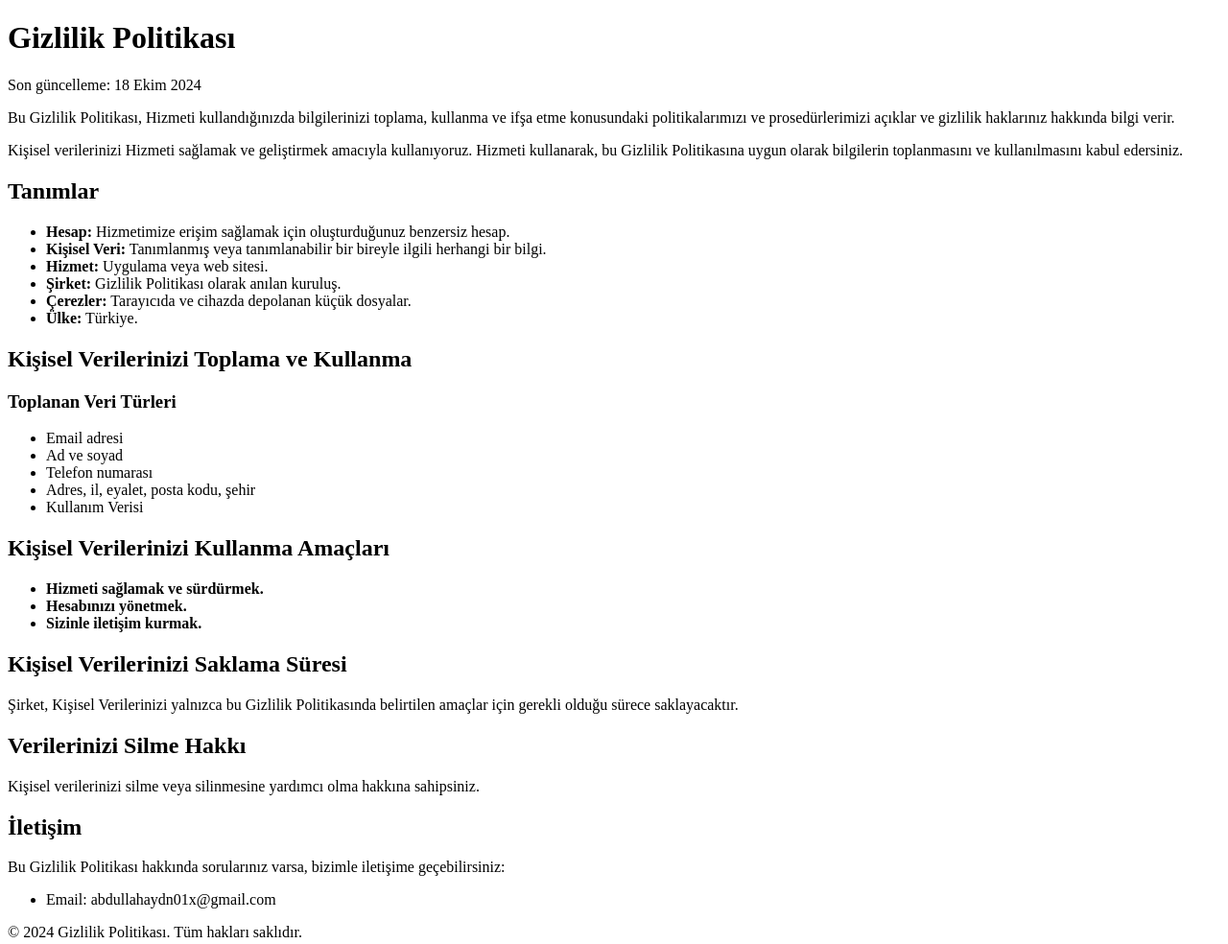
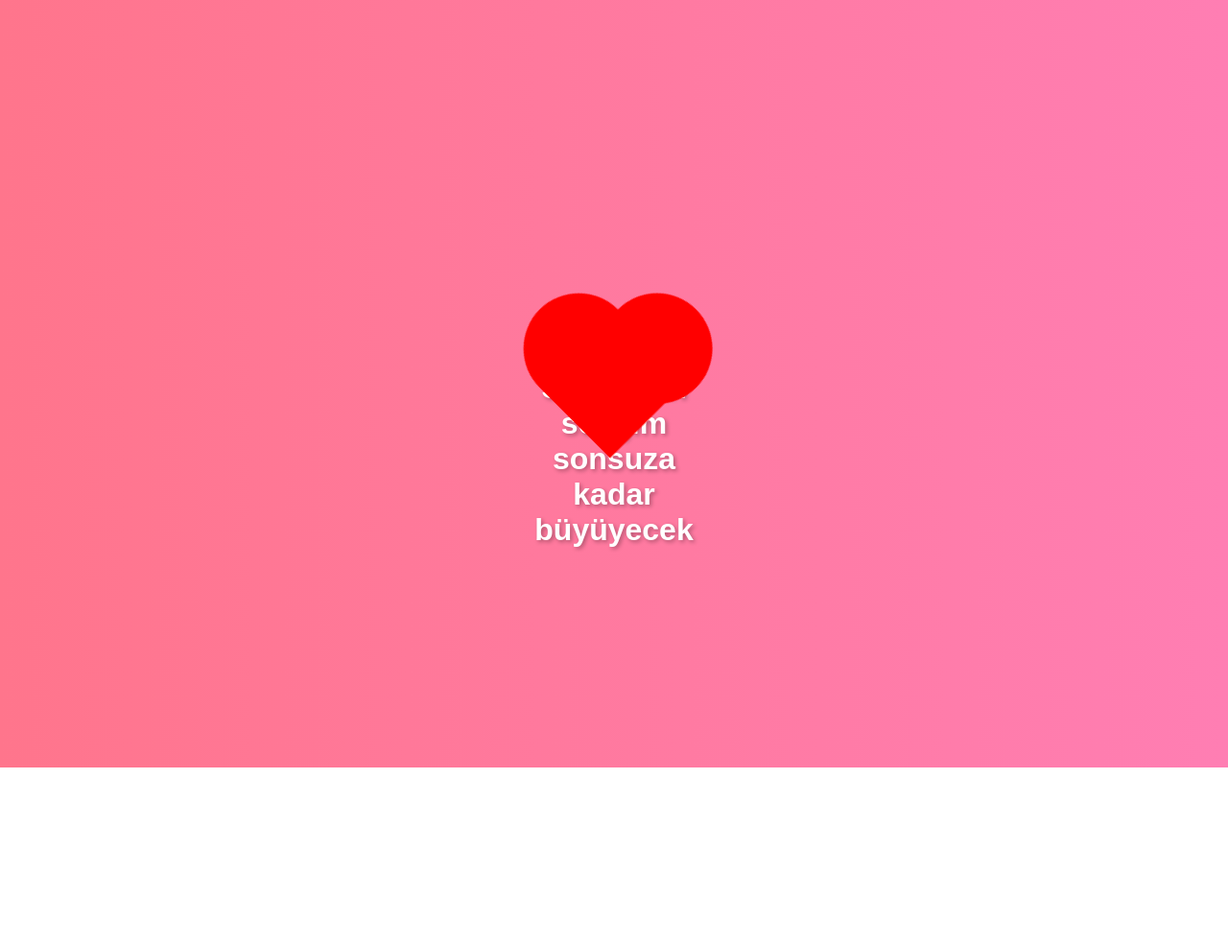
Before and after one commit to abdullahaydiin/politika, a plain HTML site: page index.html in a window 1280 px wide. Shown: the whole page at 96% size. After the commit the page ends 800 px from the top, so only its background shows below. Drawn offline with Linux system fonts and the light colour scheme.

Commit message:
Update index.html
Signed-off-by: abdullahaydiin <128292675+abdullahaydiin@users.noreply.github.com>

```diff
--- a/index.html
+++ b/index.html
@@ -3,74 +3,77 @@
 <head>
     <meta charset="UTF-8">
     <meta name="viewport" content="width=device-width, initial-scale=1.0">
-    <title>Gizlilik Politikası</title>
-    <link rel="stylesheet" href="styles.css"> <!-- Dış stil dosyanızı ekleyin -->
+    <title>Seni Seviyorum</title>
+    <style>
+        body {
+            margin: 0;
+            padding: 0;
+            display: flex;
+            justify-content: center;
+            align-items: center;
+            height: 100vh;
+            background: linear-gradient(to right, #ff758c, #ff7eb3);
+            font-family: 'Arial', sans-serif;
+            color: white;
+            text-align: center;
+        }
+
+        #container {
+            position: relative;
+        }
+
+        h1 {
+            position: absolute;
+            top: 10px;
+            left: 50%;
+            transform: translateX(-50%);
+            font-size: 2rem;
+            text-shadow: 2px 2px 4px rgba(0, 0, 0, 0.3);
+        }
+
+        #heart {
+            width: 100px;
+            height: 90px;
+            background-color: red;
+            position: relative;
+            transform: rotate(-45deg);
+            animation: grow 3s infinite ease-in-out;
+        }
+
+        #heart::before,
+        #heart::after {
+            content: "";
+            width: 100px;
+            height: 100px;
+            background-color: red;
+            border-radius: 50%;
+            position: absolute;
+        }
+
+        #heart::before {
+            top: -50px;
+            left: 0;
+        }
+
+        #heart::after {
+            top: 0;
+            left: 50px;
+        }
+
+        @keyframes grow {
+            0%, 100% {
+                transform: scale(1) rotate(-45deg);
+            }
+            50% {
+                transform: scale(1.2) rotate(-45deg);
+            }
+        }
+    </style>
 </head>
 <body>
-    <header>
-        <h1>Gizlilik Politikası</h1>
-        <p>Son güncelleme: 18 Ekim 2024</p>
-    </header>
-    <main>
-        <section>
-            <p>Bu Gizlilik Politikası, Hizmeti kullandığınızda bilgilerinizi toplama, kullanma ve ifşa etme konusundaki politikalarımızı ve prosedürlerimizi açıklar ve gizlilik haklarınız hakkında bilgi verir.</p>
-            <p>Kişisel verilerinizi Hizmeti sağlamak ve geliştirmek amacıyla kullanıyoruz. Hizmeti kullanarak, bu Gizlilik Politikasına uygun olarak bilgilerin toplanmasını ve kullanılmasını kabul edersiniz.</p>
-        </section>
-
-        <section>
-            <h2>Tanımlar</h2>
-            <ul>
-                <li><strong>Hesap:</strong> Hizmetimize erişim sağlamak için oluşturduğunuz benzersiz hesap.</li>
-                <li><strong>Kişisel Veri:</strong> Tanımlanmış veya tanımlanabilir bir bireyle ilgili herhangi bir bilgi.</li>
-                <li><strong>Hizmet:</strong> Uygulama veya web sitesi.</li>
-                <li><strong>Şirket:</strong> Gizlilik Politikası olarak anılan kuruluş.</li>
-                <li><strong>Çerezler:</strong> Tarayıcıda ve cihazda depolanan küçük dosyalar.</li>
-                <li><strong>Ülke:</strong> Türkiye.</li>
-            </ul>
-        </section>
-
-        <section>
-            <h2>Kişisel Verilerinizi Toplama ve Kullanma</h2>
-            <h3>Toplanan Veri Türleri</h3>
-            <ul>
-                <li>Email adresi</li>
-                <li>Ad ve soyad</li>
-                <li>Telefon numarası</li>
-                <li>Adres, il, eyalet, posta kodu, şehir</li>
-                <li>Kullanım Verisi</li>
-            </ul>
-        </section>
-
-        <section>
-            <h2>Kişisel Verilerinizi Kullanma Amaçları</h2>
-            <ul>
-                <li><strong>Hizmeti sağlamak ve sürdürmek.</strong></li>
-                <li><strong>Hesabınızı yönetmek.</strong></li>
-                <li><strong>Sizinle iletişim kurmak.</strong></li>
-            </ul>
-        </section>
-
-        <section>
-            <h2>Kişisel Verilerinizi Saklama Süresi</h2>
-            <p>Şirket, Kişisel Verilerinizi yalnızca bu Gizlilik Politikasında belirtilen amaçlar için gerekli olduğu sürece saklayacaktır.</p>
-        </section>
-
-        <section>
-            <h2>Verilerinizi Silme Hakkı</h2>
-            <p>Kişisel verilerinizi silme veya silinmesine yardımcı olma hakkına sahipsiniz.</p>
-        </section>
-
-        <section>
-            <h2>İletişim</h2>
-            <p>Bu Gizlilik Politikası hakkında sorularınız varsa, bizimle iletişime geçebilirsiniz:</p>
-            <ul>
-                <li>Email: abdullahaydn01x@gmail.com</li>
-            </ul>
-        </section>
-    </main>
-
-    <footer>
-        <p>&copy; 2024 Gizlilik Politikası. Tüm hakları saklıdır.</p>
-    </footer>
+    <div id="container">
+        <h1>Sana olan sevgim sonsuza kadar büyüyecek</h1>
+        <div id="heart"></div>
+    </div>
 </body>
 </html>
```
